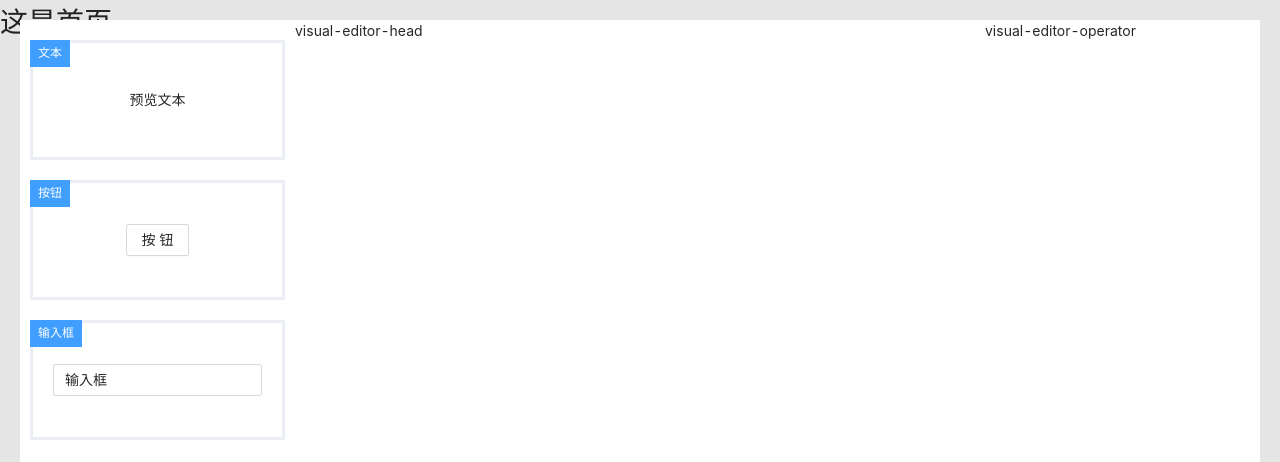
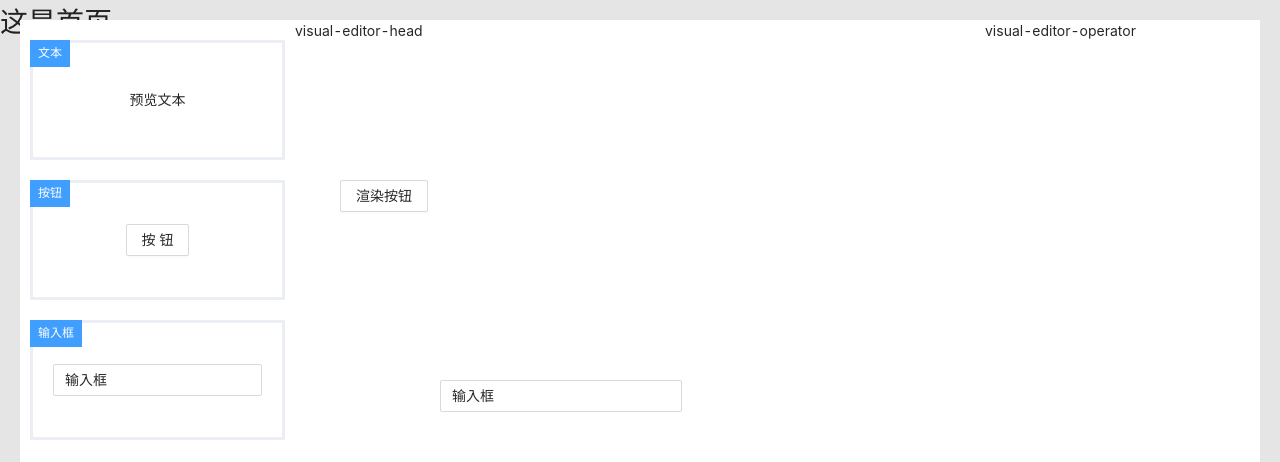
Before and after one commit to leylatop/assembly-tool-react, a React app: page / in a window 1280 px wide. Shown: the top 462 px of the page. Built offline with nearby package versions, Linux system fonts and the light colour scheme.

Commit message:
Feat: 修改渲染数据，使用key获取要获取的component

```diff
--- a/src/packages/VisualEditor/index.jsx
+++ b/src/packages/VisualEditor/index.jsx
@@ -11,16 +11,19 @@ const VisualConfig = createVisualEditorConfig();
 const {componentList, componentMap, registry} = VisualConfig;
 
 registry('text', {
+    key: 'text',
     lable: '文本',
     preview: () => '预览文本',
     render: ()=> '渲染文本',
 });
 registry('button', {
+    key: 'button',
     lable: '按钮',
     preview: () => {return <Button>按钮</Button>},
     render: ()=> {return <Button>渲染按钮</Button>},
 })
 registry('input', {
+    key: 'input',
     lable: '输入框',
     preview: () => {return <Input value="输入框" />},
     render: ()=> {return <Input value="输入框" />},
@@ -30,11 +33,8 @@ export default class VisualEditor extends Component {
     constructor(props) {
         super(props);
         this.state = {
-            container: {
-                width: 800,
-                height: 500,
-            },
-            blocks: [],
+            container: this.props.container,
+            blocks: this.props.blocks,
         }
         this.blockHandler = {};
         this.containerRef = null;
@@ -84,9 +84,10 @@ export default class VisualEditor extends Component {
             drop:(event)=> {
                 const {blocks} = this.state || [];
                 blocks.push ({
-                    ...currentComponent,
                     top: event.offsetY,
-                    left: event.offsetX
+                    left: event.offsetX,
+                    componentKey: currentComponent.key
+
                 })
                 this.setState({blocks});
             }
@@ -98,7 +99,7 @@ export default class VisualEditor extends Component {
     render() {
         let {blocks, container} = this.state;
         let {width, height} = container;
-
+        console.log(componentMap)
         return (
             <div className="visual-editor">
                 <div className="visual-editor-menu">
@@ -131,10 +132,9 @@ export default class VisualEditor extends Component {
                         <div ref={(ref) => this.containerRef = ref} className="visual-editor-container" style={{width, height}}>
                         {
                             blocks.map((item, index)=> {
-                                return <VisualEditorBlock key={index} item={item}/>
+                                return <VisualEditorBlock key={index} block={item} config={{componentMap}}/>
                             })
                         }
-                        hello
                         </div>
                     </div>
                 </div>
@@ -149,5 +149,17 @@ VisualEditor.defaultProps = {
         width: 800,
         height: 500,
     },
+    blocks: [
+        {
+            top: 100,
+            left: 100,
+            componentKey: 'button'
+        },
+        {
+            top: 300,
+            left: 200,
+            componentKey: 'input'
+        },
+    ]
 
 }
--- a/src/packages/VisualEditorBlock/index.jsx
+++ b/src/packages/VisualEditorBlock/index.jsx
@@ -4,7 +4,9 @@ import './style'
 export default class VisualEditorBlock extends Component {
 
     render() {
-        const {top, left, lable, preview, render,} = this.props.item;
+        let {block, config} = this.props;
+        const {top, left, componentKey} = block;
+        const {render} = config.componentMap[componentKey];
         const style  = {
             top: `${top}px`,
             left: `${left}px`
@@ -18,7 +20,12 @@ export default class VisualEditorBlock extends Component {
 }
 
 VisualEditorBlock.defaultProps = {
-    item: {top: 0,
-    left: 0,}
-
+    block: {
+        top: 0,
+        left: 0,
+        componentKey: 'text'
+    },
+    config: {
+        componentMap: {}
+    }
 }
```
Also changed, not shown: 1 other file (tests, documents, lock files or other folders). Lines whose indentation alone changed are shown as unchanged.
